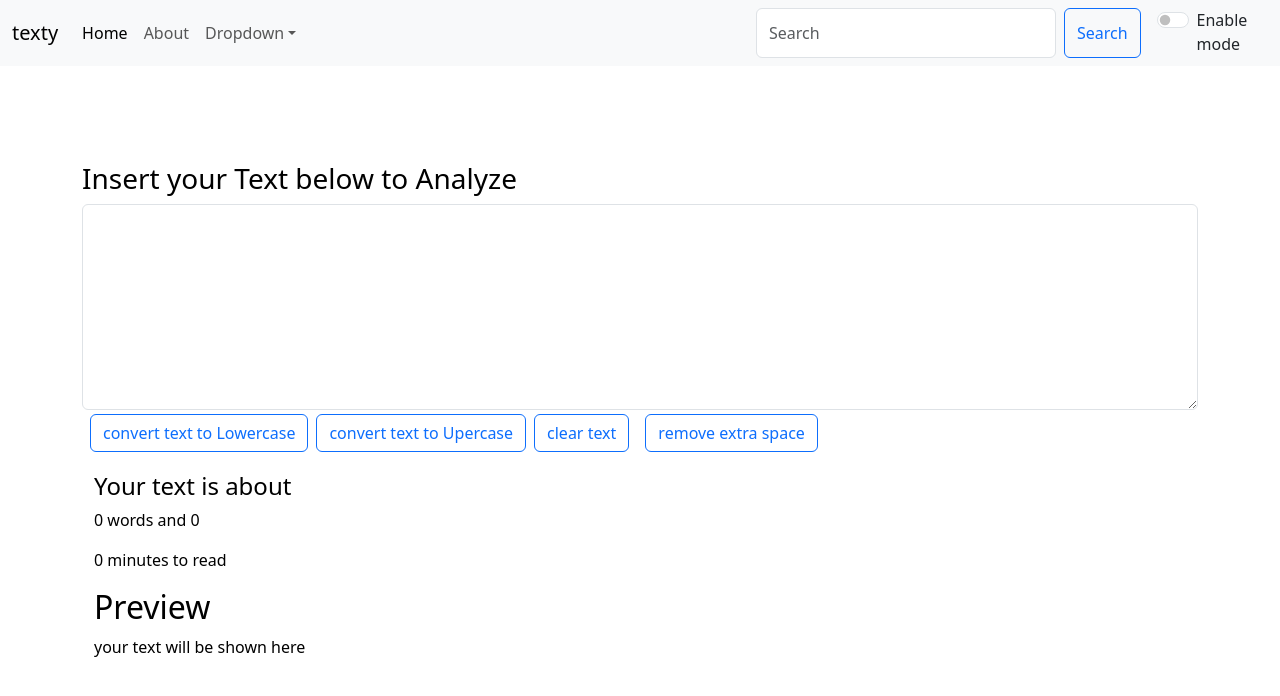
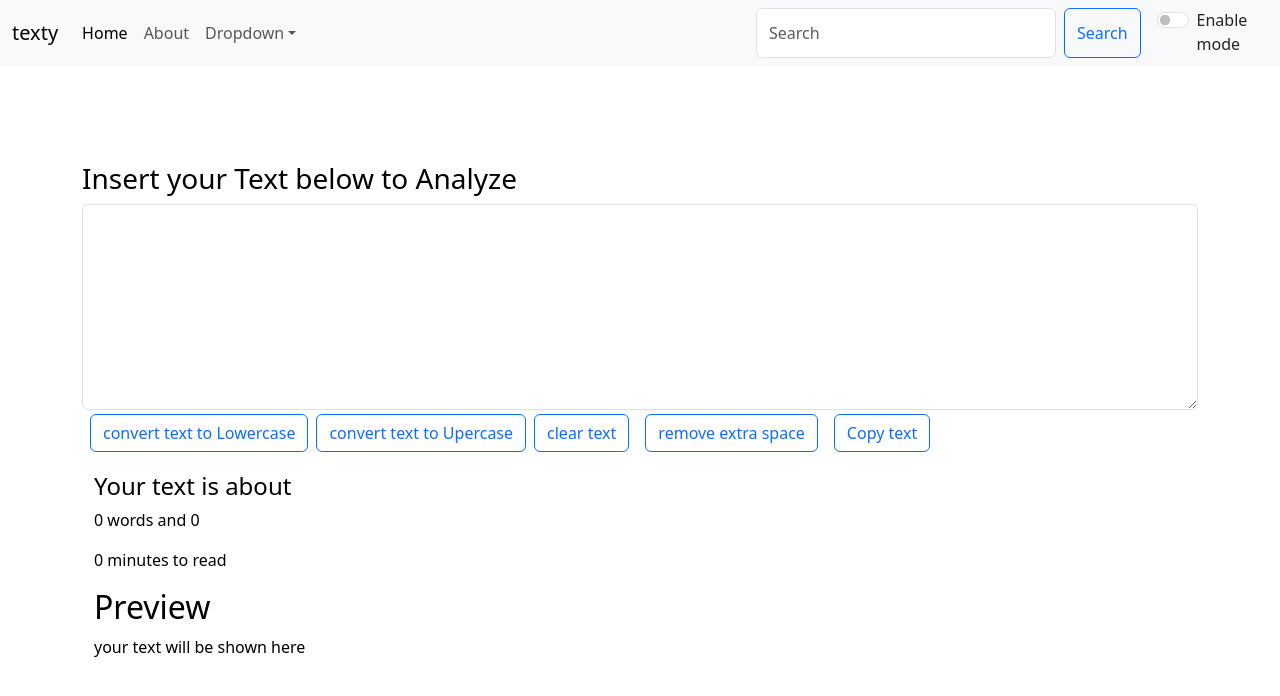
Before and after one commit to Nomiy-Nasiri/Text-app, a React (Create React App) app: page / in a window 1280 px wide. Shown: the top 696 px of the page. Built offline with nearby package versions, Linux system fonts and the light colour scheme.

Commit message:
add some more functionaility to the app

```diff
--- a/src/components/texty.js
+++ b/src/components/texty.js
@@ -32,6 +32,10 @@ export default function Texty(props) {
 
     }
   };
+  const handleCopy = () => {
+    navigator.clipboard.writeText(text)
+    props.showAlert("copied to clipboard", "success")
+  }
   // const handleExtraSpaces = () => {
   //   let newtext = text.split(/[ ]+/);
   //   setText(newtext.join(" "));
@@ -96,17 +100,17 @@ export default function Texty(props) {
         >
           remove extra space
         </button>
-        {/* <button
-          className="btn btn-outline-primary mt-2 mx-2"
-          onClick={handleCapitalize}
+        <button
+          className="btn btn-outline-primary  mx-2 my-1"
+          onClick={handleCopy}
         >
-          Captilize the text
-        </button> */}
+          Copy text
+        </button>
       </div>
       <div className="container my-3">
         <h4>Your text is about</h4>
         <p>
-          {text.split(" ").filter((element)=>{return element.length!==0}).length} words and {text.length}{" "}
+          {text.split(/\s+/).filter((element)=>{return element.length!==0}).length} words and {text.length}{" "}
         </p>
 
         <p>{0.008 * text.split(" ").filter((element)=>{return element.length!==0}).length} minutes to read </p>
```
